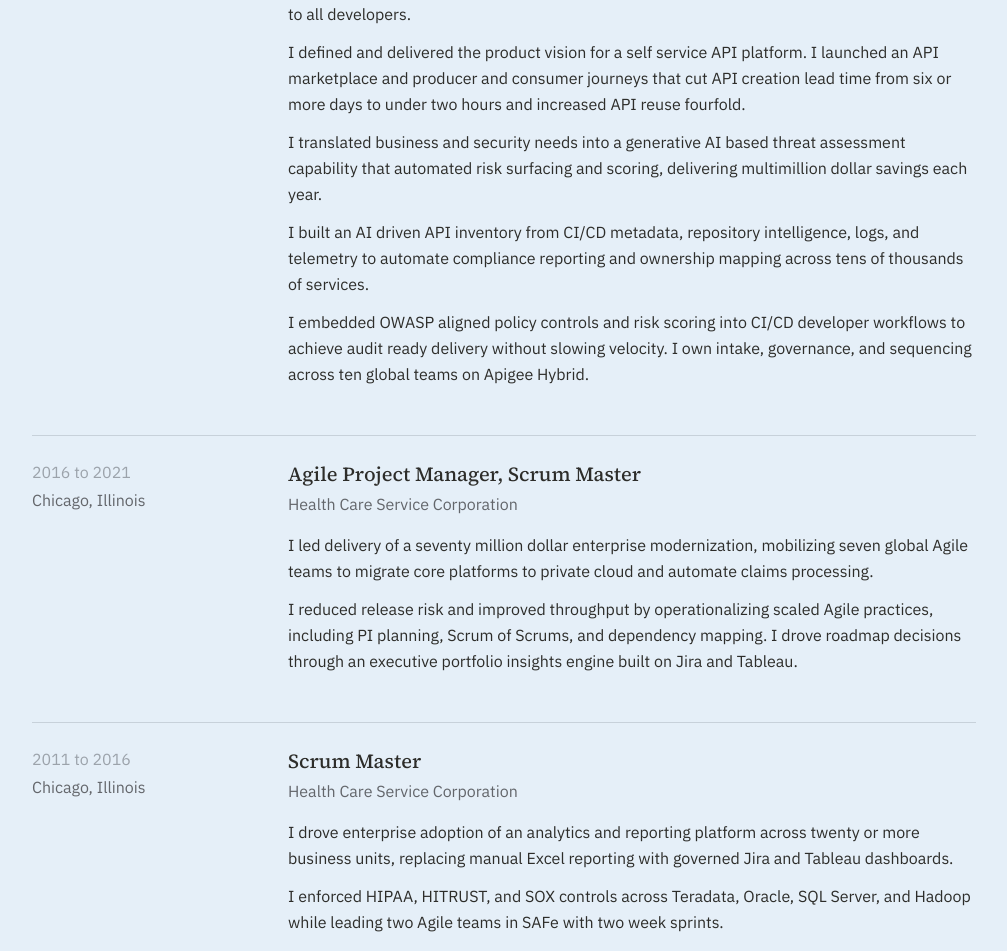
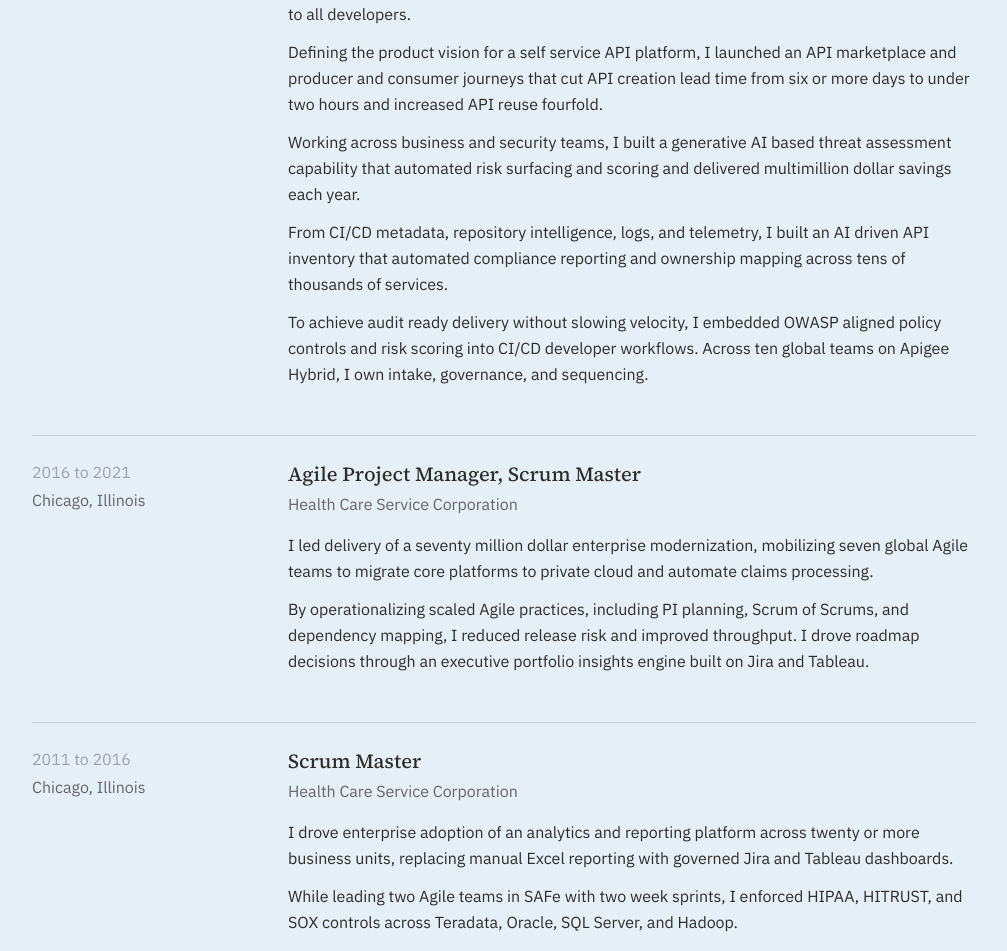
Before and after one commit to U7118CH/portfolio, a Next.js app: page / in a window 1280 px wide. Shown: the part 2041-2992 px from the top of the page, without its empty margins (136-1143 px from the left). Built offline with nearby package versions, Linux system fonts and the light colour scheme.

Commit message:
Vary sentence openings in experience bullets while staying first person

```diff
--- a/app/components/experience.tsx
+++ b/app/components/experience.tsx
@@ -14,10 +14,10 @@ const roles: Role[] = [
     dates: "2021 to present",
     bullets: [
       "I designed and built Dependency Detective, an award winning agentic and semantic AI product that maps cross team dependencies from Jira and roadmap data before and during PI planning. It drove a forty percent increase in sprint predictability and was selected for enterprise rollout to all developers.",
-      "I defined and delivered the product vision for a self service API platform. I launched an API marketplace and producer and consumer journeys that cut API creation lead time from six or more days to under two hours and increased API reuse fourfold.",
-      "I translated business and security needs into a generative AI based threat assessment capability that automated risk surfacing and scoring, delivering multimillion dollar savings each year.",
-      "I built an AI driven API inventory from CI/CD metadata, repository intelligence, logs, and telemetry to automate compliance reporting and ownership mapping across tens of thousands of services.",
-      "I embedded OWASP aligned policy controls and risk scoring into CI/CD developer workflows to achieve audit ready delivery without slowing velocity. I own intake, governance, and sequencing across ten global teams on Apigee Hybrid.",
+      "Defining the product vision for a self service API platform, I launched an API marketplace and producer and consumer journeys that cut API creation lead time from six or more days to under two hours and increased API reuse fourfold.",
+      "Working across business and security teams, I built a generative AI based threat assessment capability that automated risk surfacing and scoring and delivered multimillion dollar savings each year.",
+      "From CI/CD metadata, repository intelligence, logs, and telemetry, I built an AI driven API inventory that automated compliance reporting and ownership mapping across tens of thousands of services.",
+      "To achieve audit ready delivery without slowing velocity, I embedded OWASP aligned policy controls and risk scoring into CI/CD developer workflows. Across ten global teams on Apigee Hybrid, I own intake, governance, and sequencing.",
     ],
   },
   {
@@ -27,7 +27,7 @@ const roles: Role[] = [
     dates: "2016 to 2021",
     bullets: [
       "I led delivery of a seventy million dollar enterprise modernization, mobilizing seven global Agile teams to migrate core platforms to private cloud and automate claims processing.",
-      "I reduced release risk and improved throughput by operationalizing scaled Agile practices, including PI planning, Scrum of Scrums, and dependency mapping. I drove roadmap decisions through an executive portfolio insights engine built on Jira and Tableau.",
+      "By operationalizing scaled Agile practices, including PI planning, Scrum of Scrums, and dependency mapping, I reduced release risk and improved throughput. I drove roadmap decisions through an executive portfolio insights engine built on Jira and Tableau.",
     ],
   },
   {
@@ -37,7 +37,7 @@ const roles: Role[] = [
     dates: "2011 to 2016",
     bullets: [
       "I drove enterprise adoption of an analytics and reporting platform across twenty or more business units, replacing manual Excel reporting with governed Jira and Tableau dashboards.",
-      "I enforced HIPAA, HITRUST, and SOX controls across Teradata, Oracle, SQL Server, and Hadoop while leading two Agile teams in SAFe with two week sprints.",
+      "While leading two Agile teams in SAFe with two week sprints, I enforced HIPAA, HITRUST, and SOX controls across Teradata, Oracle, SQL Server, and Hadoop.",
     ],
   },
   {
```
